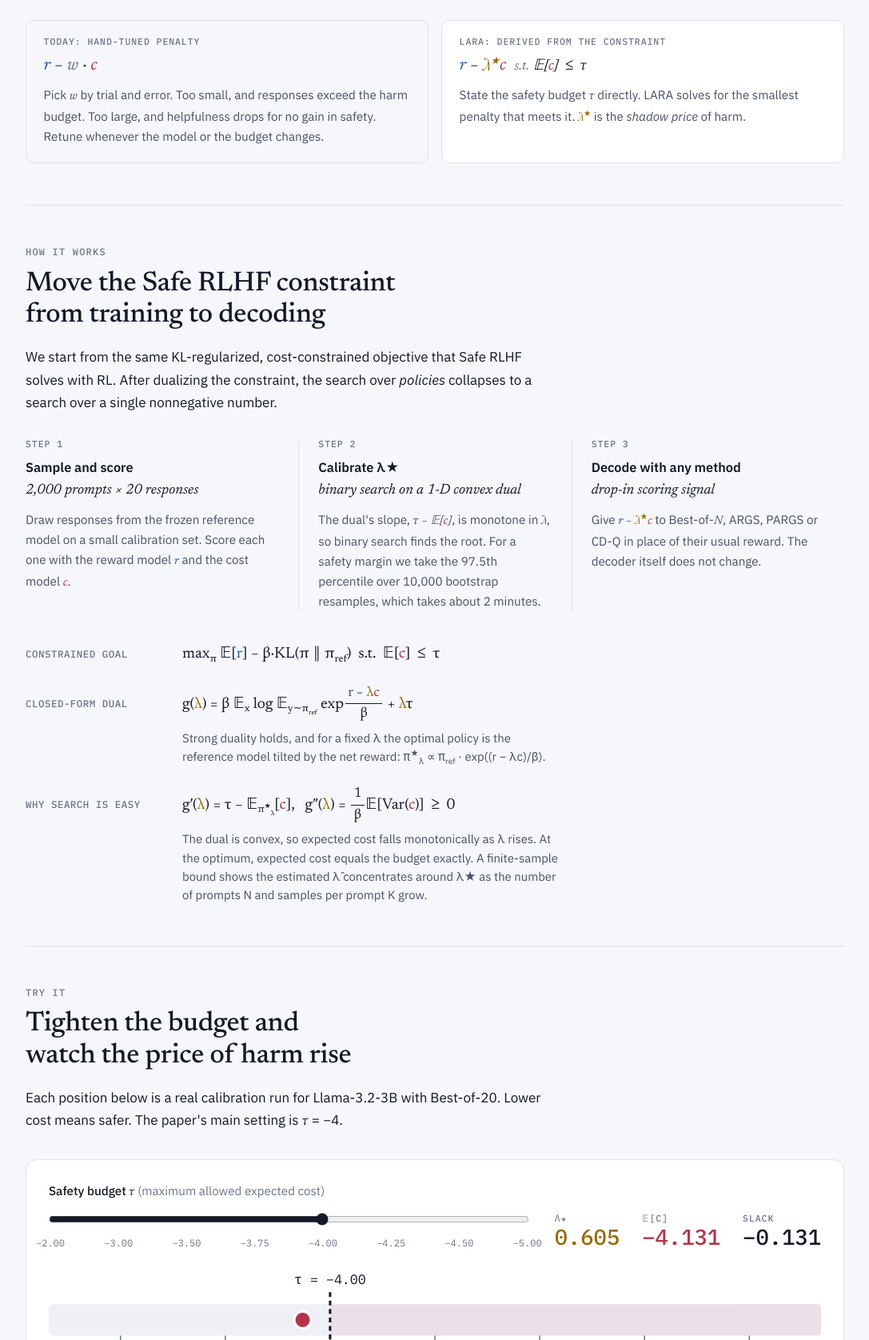
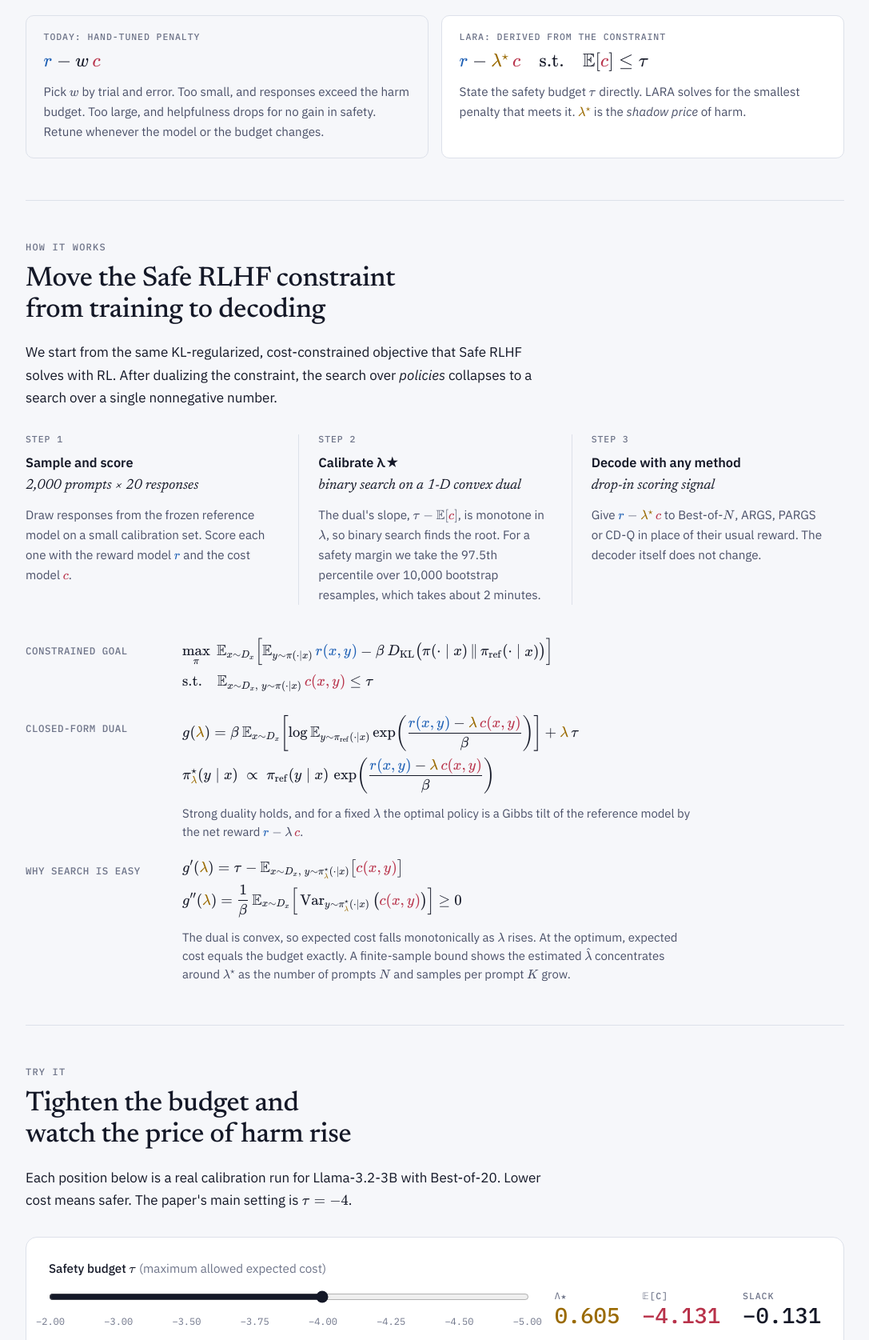
Before and after one commit to yaswanthchittepu/LARA, a plain HTML site: page index.html in a window 1280 px wide. Shown: the part 1125-2800 px from the top of the page at 80% size, without its empty margins (96-1183 px from the left). Drawn offline with nearby package versions, Linux system fonts and the light colour scheme.

Commit message:
Typeset equations with KaTeX, matching the paper's notation
Co-Authored-By: Claude Opus 5.5 <noreply@anthropic.com>

```diff
--- a/index.html
+++ b/index.html
@@ -8,6 +8,9 @@
 <link rel="preconnect" href="https://fonts.googleapis.com">
 <link rel="preconnect" href="https://fonts.gstatic.com" crossorigin>
 <link rel="stylesheet" href="https://fonts.googleapis.com/css2?family=IBM+Plex+Mono:wght@400;500&family=IBM+Plex+Sans:ital,wght@0,400;0,500;0,600;1,400&family=Newsreader:ital,opsz,wght@0,6..72,400;0,6..72,500;0,6..72,600;1,6..72,400;1,6..72,500&display=swap">
+<link rel="stylesheet" href="https://cdnjs.cloudflare.com/ajax/libs/KaTeX/0.16.9/katex.min.css">
+<script defer src="https://cdnjs.cloudflare.com/ajax/libs/KaTeX/0.16.9/katex.min.js"></script>
+<script defer src="https://cdnjs.cloudflare.com/ajax/libs/KaTeX/0.16.9/contrib/auto-render.min.js"></script>
 <style>
   :root {
     --ground: #F6F7FA;
@@ -238,7 +241,7 @@
   .derive { margin-top: 2.5rem; display: grid; gap: 1.25rem; }
   .derive .row { display: grid; grid-template-columns: 11rem minmax(0, 1fr); gap: 1.25rem; align-items: baseline; }
   .derive .k { font: 500 0.78rem/1.4 var(--mono); letter-spacing: 0.04em; color: var(--ink-3); text-transform: uppercase; }
-  .derive .v { font: 400 1.2rem/1.5 var(--serif); overflow-x: auto; }
+  .derive .v { min-width: 0; }
   .derive .v .note { display: block; font: 400 0.93rem/1.55 var(--sans); color: var(--ink-2); margin-top: 0.3rem; }
   .frac { display: inline-flex; flex-direction: column; vertical-align: middle; text-align: center; font-size: 0.9em; margin-inline: 0.1em; }
   .frac > span:first-child { border-bottom: 1px solid currentColor; padding-inline: 0.2em; }
@@ -341,6 +344,22 @@
   @media (prefers-reduced-motion: no-preference) {
     .dial circle, .dial line, .dial rect { transition: cx 0.35s ease, x1 0.35s ease, x2 0.35s ease, x 0.35s ease, width 0.35s ease; }
   }
+
+  /* KaTeX: color classes reuse the page tokens, so math follows the theme */
+  .katex .r { color: var(--reward); }
+  .katex .c { color: var(--cost); }
+  .katex .l { color: var(--lambda); }
+  .katex { font-size: 1.08em; }
+  .eq-big .katex { font-size: clamp(2.2rem, 7vw, 4rem); }
+  .derive .v .eqs { overflow-x: auto; overflow-y: hidden; }
+  .derive .v .katex-display { margin: 0.1rem 0 0.5rem; text-align: left; }
+  .derive .v .katex-display > .katex { text-align: left; font-size: 1.1em; }
+  .derive .row { align-items: start; }
+  .derive .k { padding-top: 0.55rem; }
+  @media (max-width: 760px) {
+    .derive .v .katex-display > .katex { font-size: 0.92em; }
+    .derive .k { padding-top: 0; }
+  }
 </style>
 </head>
 <body>
@@ -388,8 +407,8 @@
     </p>
 
     <div class="thesis">
-      <div class="eq-big" aria-label="r minus lambda star times c"><span class="r">r</span><span class="op">−</span><span class="l">λ<sup style="font-size:.5em">★</sup></span><span class="c">c</span></div>
-      <p><strong>One number makes any decoder safety-aware.</strong> LARA finds the multiplier <span class="m l">λ<sup>★</sup></span> that trades <span class="r">helpfulness reward</span> against <span class="c">harmfulness cost</span> exactly at your safety budget. It calibrates in minutes on a small prompt set and plugs into Best-of-<span class="m">N</span>, ARGS, PARGS or CD-Q, with no weight updates.</p>
+      <div class="eq-big" aria-label="r minus lambda star times c">\(\R{r} - \Lam{\lambda^\star}\,\C{c}\)</div>
+      <p><strong>One number makes any decoder safety-aware.</strong> LARA finds the multiplier \(\Lam{\lambda^\star}\) that trades <span class="r">helpfulness reward</span> against <span class="c">harmfulness cost</span> exactly at your safety budget. It calibrates in minutes on a small prompt set and plugs into Best-of-\(N\), ARGS, PARGS or CD-Q, with no weight updates.</p>
     </div>
   </header>
 
@@ -406,13 +425,13 @@
     <div class="contrast">
       <div class="before">
         <div class="tag">Today: hand-tuned penalty</div>
-        <div class="formula"><span class="r">r</span> − <span class="w">w</span> · <span class="c">c</span></div>
-        <p>Pick <span class="m">w</span> by trial and error. Too small, and responses exceed the harm budget. Too large, and helpfulness drops for no gain in safety. Retune whenever the model or the budget changes.</p>
+        <div class="formula">\(\R{r} - w\,\C{c}\)</div>
+        <p>Pick \(w\) by trial and error. Too small, and responses exceed the harm budget. Too large, and helpfulness drops for no gain in safety. Retune whenever the model or the budget changes.</p>
       </div>
       <div class="after">
         <div class="tag">LARA: derived from the constraint</div>
-        <div class="formula"><span class="r">r</span> − <span class="l">λ<sup style="font-size:.6em">★</sup></span><span class="c">c</span> &nbsp;<span class="w" style="font-size:.8em">s.t.</span> <span style="font-size:.85em">𝔼[<span class="c">c</span>] ≤ τ</span></div>
-        <p>State the safety budget <span class="m">τ</span> directly. LARA solves for the smallest penalty that meets it. <span class="m l">λ<sup>★</sup></span> is the <em>shadow price</em> of harm.</p>
+        <div class="formula">\(\R{r} - \Lam{\lambda^\star}\,\C{c} \quad \text{s.t.} \quad \mathbb{E}[\C{c}] \le \tau\)</div>
+        <p>State the safety budget \(\tau\) directly. LARA solves for the smallest penalty that meets it. \(\Lam{\lambda^\star}\) is the <em>shadow price</em> of harm.</p>
       </div>
     </div>
   </section>
@@ -428,35 +447,33 @@
       <li>
         <h3>Sample and score</h3>
         <div class="sf">2,000 prompts × 20 responses</div>
-        <p>Draw responses from the frozen reference model on a small calibration set. Score each one with the reward model <span class="m r">r</span> and the cost model <span class="m c">c</span>.</p>
+        <p>Draw responses from the frozen reference model on a small calibration set. Score each one with the reward model \(\R{r}\) and the cost model \(\C{c}\).</p>
       </li>
       <li>
         <h3>Calibrate λ★</h3>
         <div class="sf">binary search on a 1-D convex dual</div>
-        <p>The dual's slope, <span class="m">τ − 𝔼[<span class="c">c</span>]</span>, is monotone in <span class="m">λ</span>, so binary search finds the root. For a safety margin we take the 97.5th percentile over 10,000 bootstrap resamples, which takes about 2 minutes.</p>
+        <p>The dual's slope, \(\tau - \mathbb{E}[\C{c}]\), is monotone in \(\lambda\), so binary search finds the root. For a safety margin we take the 97.5th percentile over 10,000 bootstrap resamples, which takes about 2 minutes.</p>
       </li>
       <li>
         <h3>Decode with any method</h3>
         <div class="sf">drop-in scoring signal</div>
-        <p>Give <span class="m"><span class="r">r</span> − <span class="l">λ<sup>★</sup></span><span class="c">c</span></span> to Best-of-<span class="m">N</span>, ARGS, PARGS or CD-Q in place of their usual reward. The decoder itself does not change.</p>
+        <p>Give \(\R{r} - \Lam{\lambda^\star}\,\C{c}\) to Best-of-\(N\), ARGS, PARGS or CD-Q in place of their usual reward. The decoder itself does not change.</p>
       </li>
     </ol>
 
-    <div class="derive col">
+    <div class="derive col" style="max-width:52rem">
       <div class="row">
         <div class="k">Constrained goal</div>
-        <div class="v m">max<sub>π</sub> 𝔼[<span class="r">r</span>] − β·KL(π ‖ π<sub>ref</sub>) &nbsp;<span style="font-style:normal">s.t.</span>&nbsp; 𝔼[<span class="c">c</span>] ≤ τ</div>
+        <div class="v"><div class="eqs">\[\max_{\pi}\; \mathbb{E}_{x\sim D_x}\Big[\mathbb{E}_{y\sim\pi(\cdot\mid x)}\,\R{r(x,y)} - \beta\, D_{\mathrm{KL}}\big(\pi(\cdot\mid x)\,\|\,\pi_{\mathrm{ref}}(\cdot\mid x)\big)\Big]\]\[\text{s.t.}\quad \mathbb{E}_{x\sim D_x,\; y\sim\pi(\cdot\mid x)}\,\C{c(x,y)} \le \tau\]</div></div>
       </div>
       <div class="row">
         <div class="k">Closed-form dual</div>
-        <div class="v m">g(<span class="l">λ</span>) = β 𝔼<sub>x</sub> log 𝔼<sub>y∼π<sub>ref</sub></sub> exp<span class="frac"><span><span class="r">r</span> − <span class="l">λ</span><span class="c">c</span></span><span>β</span></span> + <span class="l">λ</span>τ
-          <span class="note">Strong duality holds, and for a fixed λ the optimal policy is the reference model tilted by the net reward: π<sup>★</sup><sub>λ</sub> ∝ π<sub>ref</sub> · exp((r − λc)/β).</span>
+        <div class="v"><div class="eqs">\[g(\Lam{\lambda}) = \beta\, \mathbb{E}_{x\sim D_x}\!\left[\log \mathbb{E}_{y\sim\pi_{\mathrm{ref}}(\cdot\mid x)} \exp\!\left(\frac{\R{r(x,y)} - \Lam{\lambda}\,\C{c(x,y)}}{\beta}\right)\right] + \Lam{\lambda}\,\tau\]\[\pi^\star_{\Lam{\lambda}}(y\mid x) \;\propto\; \pi_{\mathrm{ref}}(y\mid x)\, \exp\!\left(\frac{\R{r(x,y)} - \Lam{\lambda}\,\C{c(x,y)}}{\beta}\right)\]</div><span class="note">Strong duality holds, and for a fixed \(\lambda\) the optimal policy is a Gibbs tilt of the reference model by the net reward \(\R{r} - \lambda\,\C{c}\).</span>
         </div>
       </div>
       <div class="row">
         <div class="k">Why search is easy</div>
-        <div class="v m">g′(<span class="l">λ</span>) = τ − 𝔼<sub>π<sup>★</sup><sub>λ</sub></sub>[<span class="c">c</span>], &nbsp; g″(<span class="l">λ</span>) = <span class="frac"><span>1</span><span>β</span></span>𝔼[Var(<span class="c">c</span>)] ≥ 0
-          <span class="note">The dual is convex, so expected cost falls monotonically as λ rises. At the optimum, expected cost equals the budget exactly. A finite-sample bound shows the estimated λ̂ concentrates around λ★ as the number of prompts N and samples per prompt K grow.</span>
+        <div class="v"><div class="eqs">\[g^{\prime}(\Lam{\lambda}) = \tau - \mathbb{E}_{x\sim D_x,\; y\sim\pi^\star_{\Lam{\lambda}}(\cdot\mid x)}\big[\C{c(x,y)}\big]\]\[g^{\prime\prime}(\Lam{\lambda}) = \frac{1}{\beta}\, \mathbb{E}_{x\sim D_x}\Big[\operatorname{Var}_{y\sim\pi^\star_{\Lam{\lambda}}(\cdot\mid x)}\big(\C{c(x,y)}\big)\Big] \ge 0\]</div><span class="note">The dual is convex, so expected cost falls monotonically as \(\lambda\) rises. At the optimum, expected cost equals the budget exactly. A finite-sample bound shows the estimated \(\hat\lambda\) concentrates around \(\lambda^\star\) as the number of prompts \(N\) and samples per prompt \(K\) grow.</span>
         </div>
       </div>
     </div>
@@ -466,13 +483,13 @@
     <div class="col">
       <p class="eyebrow">Try it</p>
       <h2>Tighten the budget and watch the price of harm rise</h2>
-      <p>Each position below is a real calibration run for Llama-3.2-3B with Best-of-20. Lower cost means safer. The paper's main setting is <span class="m">τ</span> = −4.</p>
+      <p>Each position below is a real calibration run for Llama-3.2-3B with Best-of-20. Lower cost means safer. The paper's main setting is \(\tau = -4\).</p>
     </div>
 
     <div class="dial" role="group" aria-labelledby="tau-label">
       <div class="dial-top">
         <div>
-          <label for="tau" id="tau-label">Safety budget <span class="m">τ</span> <span class="hint">(maximum allowed expected cost)</span></label>
+          <label for="tau" id="tau-label">Safety budget \(\tau\) <span class="hint">(maximum allowed expected cost)</span></label>
           <input type="range" id="tau" min="0" max="7" step="1" value="4" aria-describedby="dial-explain">
           <div class="ticks" aria-hidden="true">
             <span>−2.00</span><span>−3.00</span><span>−3.50</span><span>−3.75</span><span>−4.00</span><span>−4.25</span><span>−4.50</span><span>−5.00</span>
@@ -506,7 +523,7 @@
     <div class="col">
       <p class="eyebrow">Result 1 · Constraint satisfaction</p>
       <h2>For Best-of-N, λ★ lands right on the safety boundary</h2>
-      <p>We sweep <span class="m">λ</span> and rerank with <span class="m"><span class="r">r</span> − λ<span class="c">c</span></span>. For any <span class="m">λ</span> below <span class="m l">λ<sup>★</sup></span>, expected cost exceeds <span class="m">τ</span>. Any larger value still meets the budget, but gives up helpfulness for no reason. The calibrated value sits at the boundary, as the theory predicts. The same pattern holds for Llama-3.1-8B.</p>
+      <p>We sweep \(\lambda\) and rerank with \(\R{r} - \lambda\,\C{c}\). For any \(\lambda\) below \(\Lam{\lambda^\star}\), expected cost exceeds \(\tau\). Any larger value still meets the budget, but gives up helpfulness for no reason. The calibrated value sits at the boundary, as the theory predicts. The same pattern holds for Llama-3.1-8B.</p>
     </div>
 
     <figure class="fig" id="fig-sweep">
@@ -527,7 +544,7 @@
     <div class="col">
       <p class="eyebrow">Result 2 · Against baselines</p>
       <h2>Close to finetuning quality, without finetuning</h2>
-      <p>We compare LARA-guided decoding with finetuned baselines (SFT, SafeDPO, Safe-RLHF) and with the same decoders at <span class="m">λ</span> = 0 (no safety penalty) and at <span class="m">λ</span><sub>max</sub> = 2 (over-penalized). The evaluation uses 1,024 BeaverTails test prompts. Up and to the right is better.</p>
+      <p>We compare LARA-guided decoding with finetuned baselines (SFT, SafeDPO, Safe-RLHF) and with the same decoders at \(\lambda = 0\) (no safety penalty) and at \(\lambda_{\max} = 2\) (over-penalized). The evaluation uses 1,024 BeaverTails test prompts. Up and to the right is better.</p>
     </div>
 
     <figure class="fig" id="fig-compare">
@@ -717,5 +734,17 @@
   });
 })();
 </script>
+<script>
+document.addEventListener("DOMContentLoaded", function () {
+  if (!window.renderMathInElement) return;
+  renderMathInElement(document.body, {
+    delimiters: [{ left: "\\[", right: "\\]", display: true }, { left: "\\(", right: "\\)", display: false }],
+    macros: { "\\R": "\\htmlClass{r}{#1}", "\\C": "\\htmlClass{c}{#1}", "\\Lam": "\\htmlClass{l}{#1}" },
+    trust: function (ctx) { return ctx.command === "\\htmlClass"; },
+    strict: false,
+    throwOnError: false
+  });
+});
+</script>
 </body>
 </html>
```
